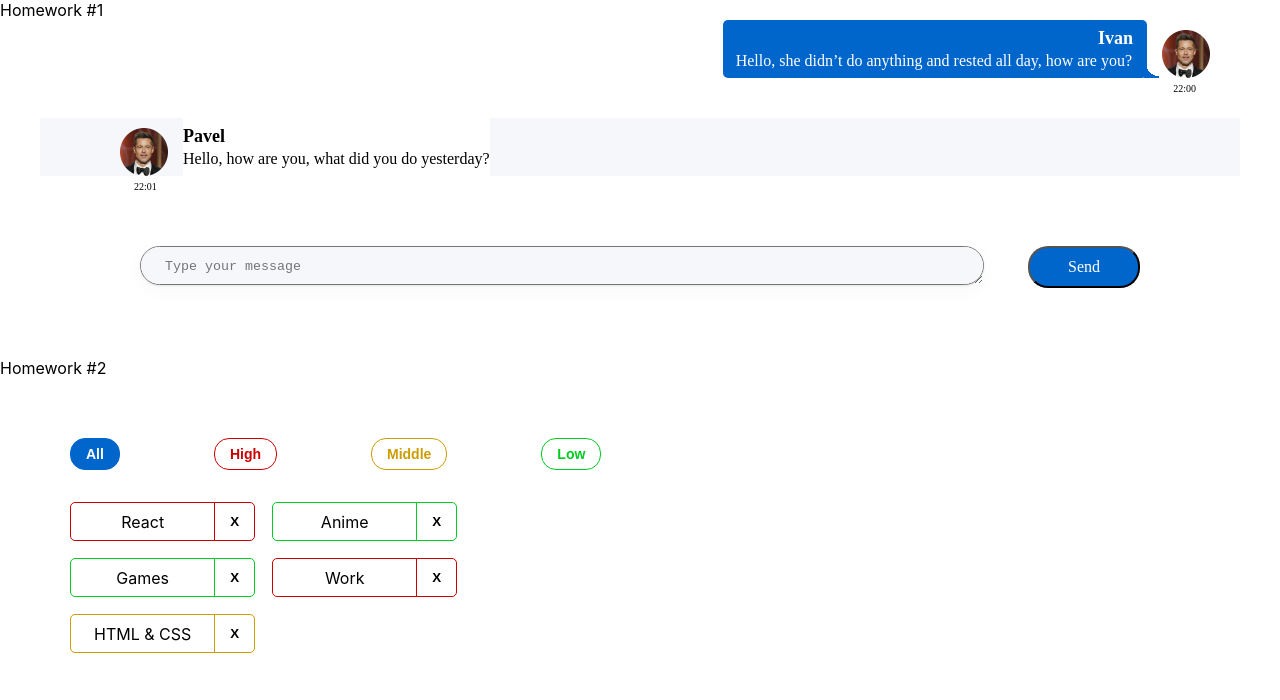
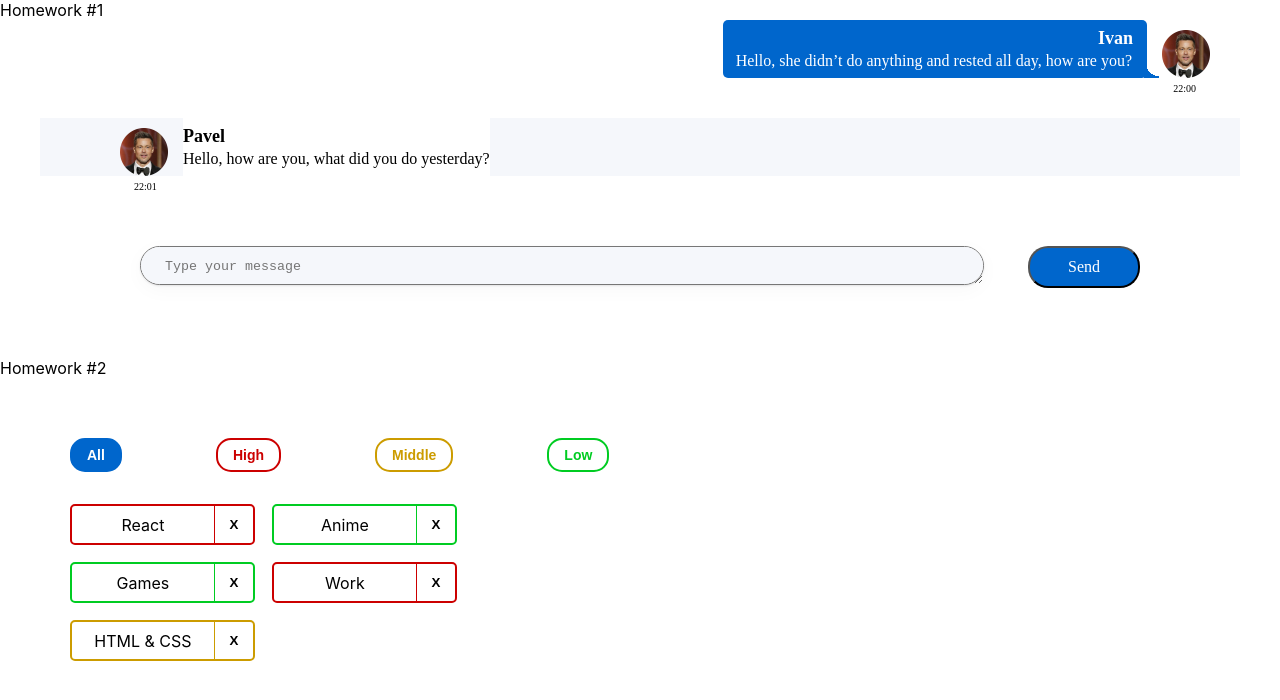
Before and after one commit to denisklopot/hw2, a React (Create React App) app: page / in a window 1280 px wide. Shown: the top 700 px of the page. Built offline with nearby package versions, Linux system fonts and the light colour scheme.

Commit message:
change border hw2

```diff
--- a/src/s2-homeworks/hw02/affairs/Affairs.module.css
+++ b/src/s2-homeworks/hw02/affairs/Affairs.module.css
@@ -27,7 +27,7 @@
     background: transparent;
     color: var(--color);
 
-    border: 1px solid var(--color);
+    border: 2px solid var(--color);
     border-radius: 15px;
     outline: none;
 
--- a/src/s2-homeworks/hw02/affairs/affair/Affair.module.css
+++ b/src/s2-homeworks/hw02/affairs/affair/Affair.module.css
@@ -4,7 +4,7 @@
     width: 185px;
 
 
-    border: 1.5px solid var(--color);
+    border: 2px solid var(--color);
     border-radius: 5px;
 }
 
```
